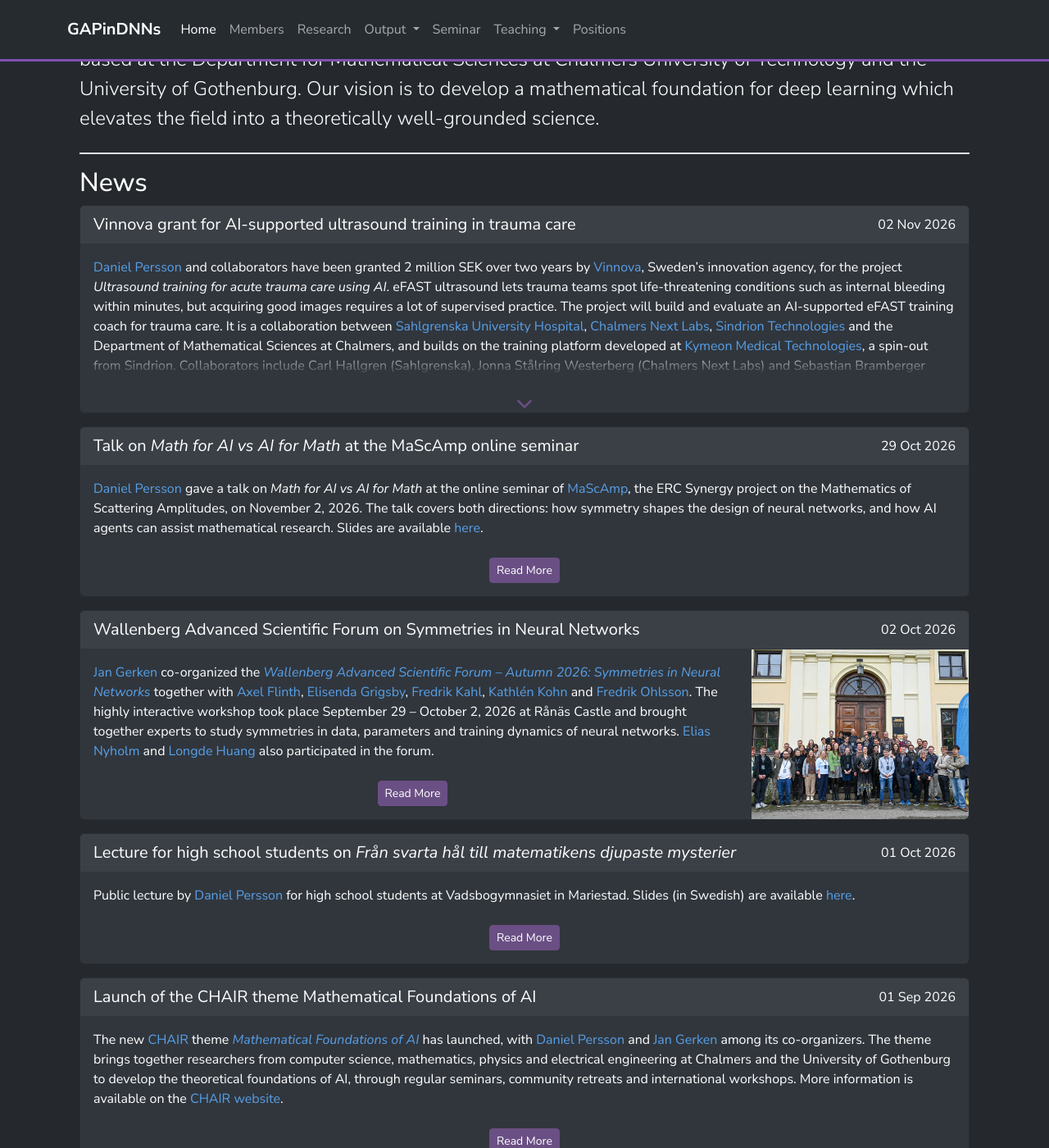
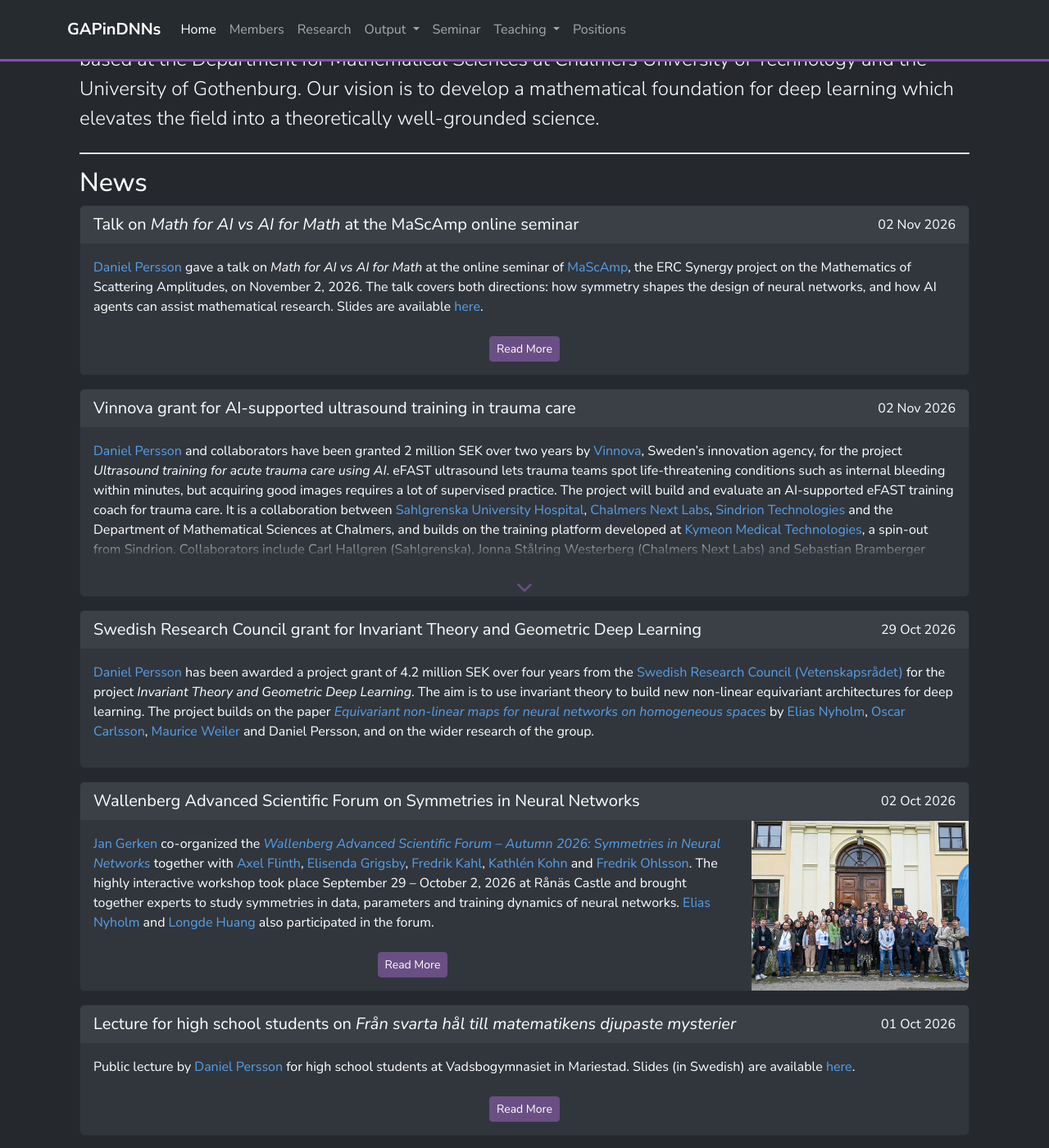
Before and after one commit to GAPinDNNs/gapindnns.github.io, a Jekyll site: the page built from _pages/index.md, in a window 1280 px wide and 1400 px high, scrolled down 659 px. Shown: the whole window at 82% size. Built offline with Jekyll 4.4.1, drawn with Linux system fonts in a browser that asks for light colours; nearby versions of some CDN libraries.

Commit message:
Fix news.yml merge resolution: restore MaScAmp entry's date line
The previous conflict resolution dropped the '- date' line of the MaScAmp
talk entry, merging its headline/text into the VR grant entry.

Co-Authored-By: Claude Opus 5.5 <noreply@anthropic.com>

```diff
--- a/_data/news.yml
+++ b/_data/news.yml
@@ -2,14 +2,15 @@
   headline: "Vinnova grant for AI-supported ultrasound training in trauma care"
   text: |
     [Daniel Persson](/members/Daniel_Persson) and collaborators have been granted 2 million SEK over two years by [Vinnova](https://www.vinnova.se/en/), Sweden's innovation agency, for the project *Ultrasound training for acute trauma care using AI*. eFAST ultrasound lets trauma teams spot life-threatening conditions such as internal bleeding within minutes, but acquiring good images requires a lot of supervised practice. The project will build and evaluate an AI-supported eFAST training coach for trauma care. It is a collaboration between [Sahlgrenska University Hospital](https://www.sahlgrenska.se/en/), [Chalmers Next Labs](https://chalmersnextlabs.se/), [Sindrion Technologies](https://www.sindrion.com/) and the Department of Mathematical Sciences at Chalmers, and builds on the training platform developed at [Kymeon Medical Technologies](https://kymeon.com/), a spin-out from Sindrion. Collaborators include Carl Hallgren (Sahlgrenska), Jonna Stålring Westerberg (Chalmers Next Labs) and Sebastian Bramberger (Kymeon).
+- date: 2026-11-02
+  headline: "Talk on *Math for AI vs AI for Math* at the MaScAmp online seminar"
+  link: /downloads/slides/2026-11-02-daniel-persson.pdf
+  text: |
+    [Daniel Persson](/members/Daniel_Persson) gave a talk on *Math for AI vs AI for Math* at the online seminar of [MaScAmp](https://www.mascamp.org/), the ERC Synergy project on the Mathematics of Scattering Amplitudes, on November 2, 2026. The talk covers both directions: how symmetry shapes the design of neural networks, and how AI agents can assist mathematical research. Slides are available [here](/downloads/slides/2026-11-02-daniel-persson.pdf).
 - date: 2026-10-29
   headline: "Swedish Research Council grant for Invariant Theory and Geometric Deep Learning"
   text: |
     [Daniel Persson](/members/Daniel_Persson) has been awarded a project grant of 4.2 million SEK over four years from the [Swedish Research Council (Vetenskapsrådet)](https://www.vr.se/english.html) for the project *Invariant Theory and Geometric Deep Learning*. The aim is to use invariant theory to build new non-linear equivariant architectures for deep learning. The project builds on the paper [*Equivariant non-linear maps for neural networks on homogeneous spaces*](https://link.springer.com/article/10.1007/s44439-026-00004-z) by [Elias Nyholm](/members/Elias_Nyholm), [Oscar Carlsson](/members/Oscar_Carlsson), [Maurice Weiler](https://maurice-weiler.gitlab.io/) and Daniel Persson, and on the wider research of the group.
-  headline: "Talk on *Math for AI vs AI for Math* at the MaScAmp online seminar"
-  link: /downloads/slides/2026-11-02-daniel-persson.pdf
-  text: |
-    [Daniel Persson](/members/Daniel_Persson) gave a talk on *Math for AI vs AI for Math* at the online seminar of [MaScAmp](https://www.mascamp.org/), the ERC Synergy project on the Mathematics of Scattering Amplitudes, on November 2, 2026. The talk covers both directions: how symmetry shapes the design of neural networks, and how AI agents can assist mathematical research. Slides are available [here](/downloads/slides/2026-11-02-daniel-persson.pdf).
 - date: 2026-10-02
   headline: "Wallenberg Advanced Scientific Forum on Symmetries in Neural Networks"
   link: https://wasp-sweden.org/wallenberg-advanced-scientific-forum-autumn-2026/
```
